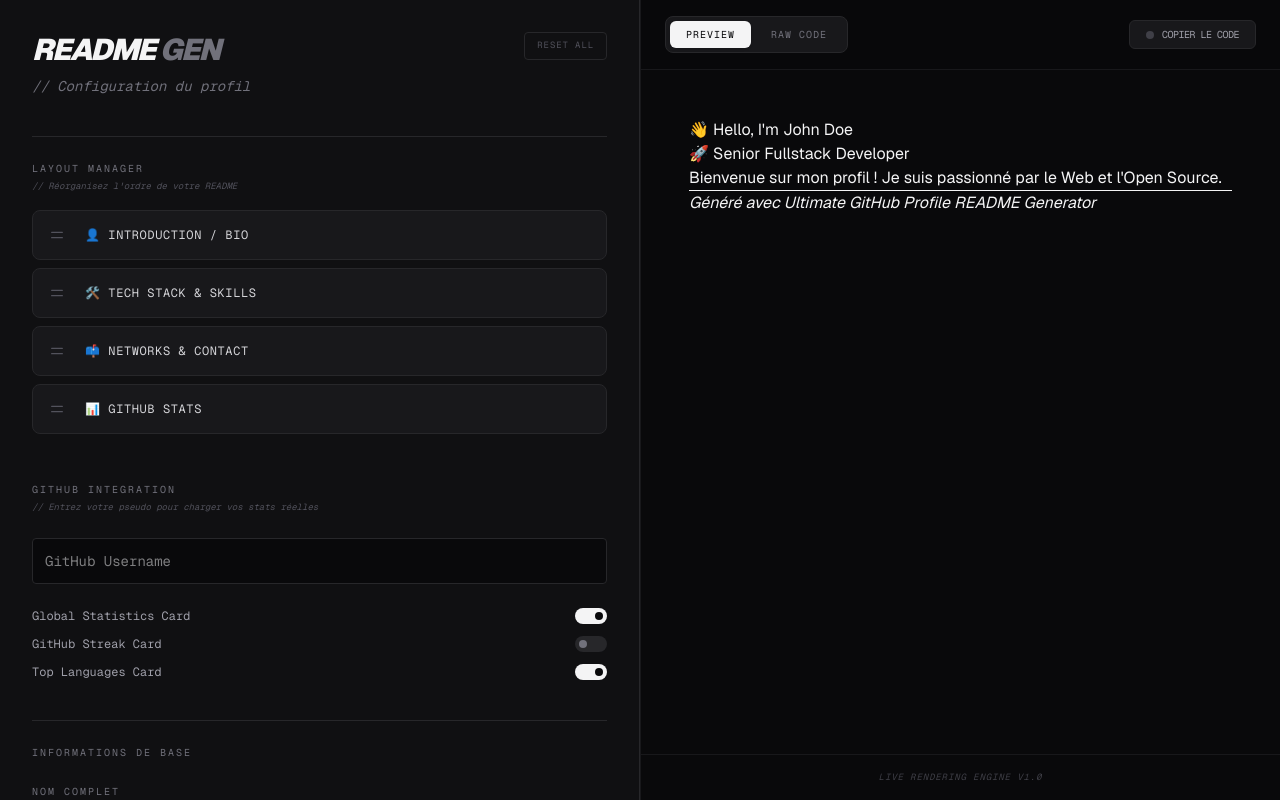
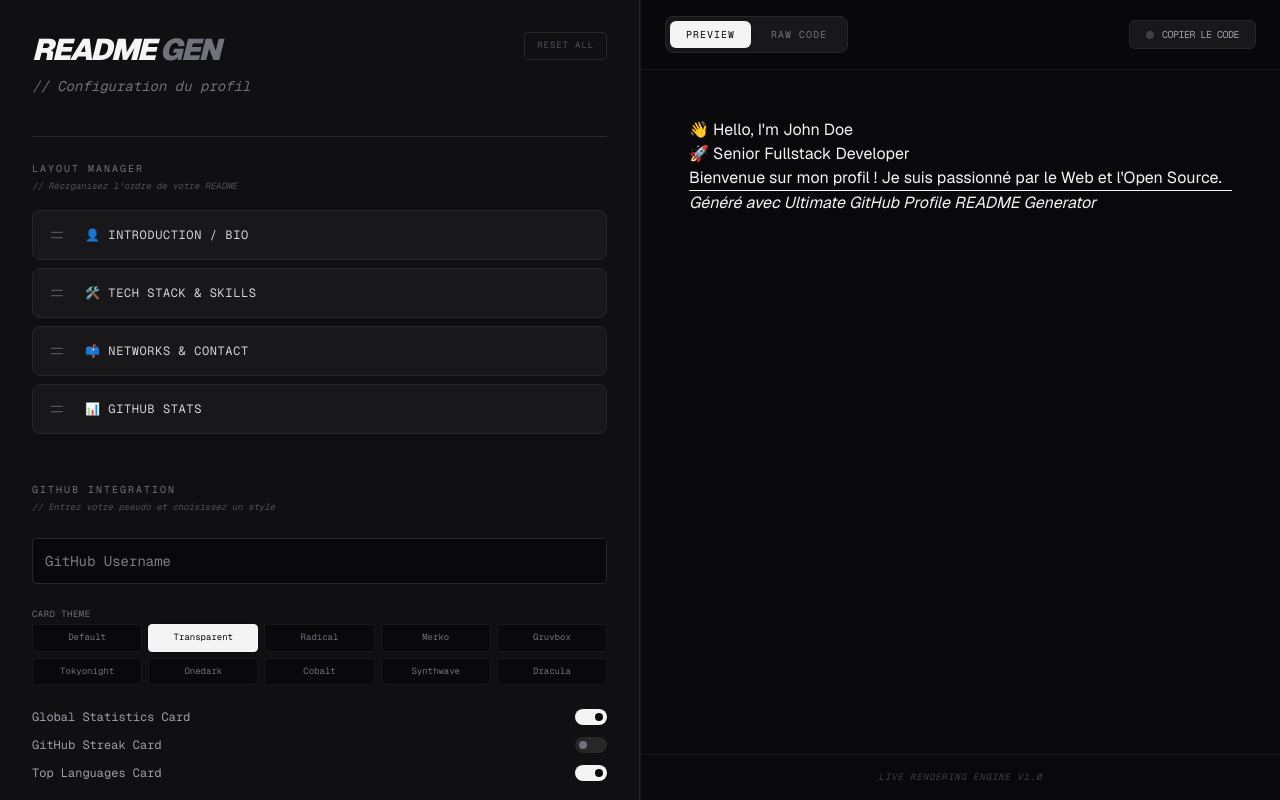
Before and after one commit to D-Seonay/readme-profile-gen, a Next.js app: page / in a window 1280 px wide. Built offline with nearby package versions, Linux system fonts and the light colour scheme.

Commit message:
feat: implement theme selector for GitHub stats cards

```diff
--- a/components/GithubStatsConfig.tsx
+++ b/components/GithubStatsConfig.tsx
@@ -2,13 +2,27 @@
 
 import React from 'react';
 import { useReadmeStore } from '@/store/useReadmeStore';
+
+const THEMES = [
+  { name: 'Default', value: 'default' },
+  { name: 'Transparent', value: 'transparent' },
+  { name: 'Radical', value: 'radical' },
+  { name: 'Merko', value: 'merko' },
+  { name: 'Gruvbox', value: 'gruvbox' },
+  { name: 'Tokyonight', value: 'tokyonight' },
+  { name: 'Onedark', value: 'onedark' },
+  { name: 'Cobalt', value: 'cobalt' },
+  { name: 'Synthwave', value: 'synthwave' },
+  { name: 'Dracula', value: 'dracula' },
+];
 
 export const GithubStatsConfig = () => {
   const {
     githubUsername, setGithubUsername,
     showStatsCard, toggleStatsCard,
     showStreakCard, toggleStreakCard,
-    showTopLanguages, toggleTopLanguages
+    showTopLanguages, toggleTopLanguages,
+    theme, setTheme
   } = useReadmeStore();
 
   return (
@@ -18,10 +32,11 @@ export const GithubStatsConfig = () => {
           GitHub Integration
         </label>
         <p className="text-[9px] font-mono text-zinc-600 italic">
-          // Entrez votre pseudo pour charger vos stats réelles
+          // Entrez votre pseudo et choisissez un style
         </p>
       </header>
 
+      <div className="space-y-4">
         {/* Input Pseudo */}
         <div className="flex flex-col gap-2">
           <input
@@ -31,6 +46,31 @@ export const GithubStatsConfig = () => {
             className="bg-zinc-950 border border-zinc-800 p-3 rounded font-mono text-zinc-100 text-sm focus:outline-none focus:border-zinc-500 transition-colors"
             placeholder="GitHub Username"
           />
+        </div>
+
+        {/* Thèmes Selector */}
+        <div className="space-y-3">
+          <label className="text-[9px] font-mono uppercase text-zinc-500 tracking-wider">
+            Card Theme
+          </label>
+          <div className="grid grid-cols-2 sm:grid-cols-5 gap-1.5">
+            {THEMES.map((t) => (
+              <button
+                key={t.value}
+                onClick={() => setTheme(t.value)}
+                className={`
+                  px-2 py-1.5 text-[9px] font-mono border rounded transition-all truncate
+                  ${theme === t.value
+                    ? 'bg-zinc-100 text-zinc-950 border-zinc-100 shadow-sm'
+                    : 'bg-zinc-950 text-zinc-500 border-zinc-900 hover:border-zinc-700 hover:text-zinc-300'
+                  }
+                `}
+              >
+                {t.name}
+              </button>
+            ))}
+          </div>
+        </div>
       </div>
 
       {/* Toggles Stat Cards */}
--- a/store/useReadmeStore.ts
+++ b/store/useReadmeStore.ts
@@ -14,6 +14,7 @@ interface ReadmeState {
   showStatsCard: boolean;
   showStreakCard: boolean;
   showTopLanguages: boolean;
+  theme: string; // Thème global des stats
   socials: {
     linkedin: string;
     twitter: string;
@@ -33,6 +34,7 @@ interface ReadmeState {
   toggleStatsCard: () => void;
   toggleStreakCard: () => void;
   toggleTopLanguages: () => void;
+  setTheme: (theme: string) => void;
   setSocial: (platform: keyof ReadmeState['socials'], value: string) => void;
   reorderLayout: (activeId: SectionId, overId: SectionId) => void;
 
@@ -49,6 +51,7 @@ const initialState = {
   showStatsCard: true,
   showStreakCard: false,
   showTopLanguages: true,
+  theme: 'transparent',
   socials: {
     linkedin: '',
     twitter: '',
@@ -75,6 +78,7 @@ export const useReadmeStore = create<ReadmeState>()(
       toggleStatsCard: () => set((state) => ({ showStatsCard: !state.showStatsCard })),
       toggleStreakCard: () => set((state) => ({ showStreakCard: !state.showStreakCard })),
       toggleTopLanguages: () => set((state) => ({ showTopLanguages: !state.showTopLanguages })),
+      setTheme: (theme: string) => set({ theme }),
       setSocial: (platform, value) => set((state) => ({
         socials: { ...state.socials, [platform]: value }
       })),
@@ -88,7 +92,7 @@ export const useReadmeStore = create<ReadmeState>()(
       reset: () => set(initialState),
     }),
     {
-      name: 'readme-generator-storage', // Clé dans le localStorage
+      name: 'readme-generator-storage',
       storage: createJSONStorage(() => localStorage),
     }
   )
--- a/utils/generateMarkdown.ts
+++ b/utils/generateMarkdown.ts
@@ -10,6 +10,7 @@ interface StoreData {
   showStatsCard: boolean;
   showStreakCard: boolean;
   showTopLanguages: boolean;
+  theme: string;
   socials: {
     linkedin: string;
     twitter: string;
@@ -20,7 +21,7 @@ interface StoreData {
 }
 
 export const generateMarkdown = (data: StoreData): string => {
-  const { name, title, description, skills, githubUsername, showStatsCard, showStreakCard, showTopLanguages, socials, layout } = data;
+  const { name, title, description, skills, githubUsername, showStatsCard, showStreakCard, showTopLanguages, theme, socials, layout } = data;
 
   // --- Préparateurs de Sections ---
 
@@ -74,9 +75,18 @@ ${description}
 
     let section = '\n### 📊 GitHub Stats\n\n';
     section += '<div align="center">\n\n';
-    if (showStatsCard) section += `![GitHub Stats](https://github-readme-stats.vercel.app/api?username=${githubUsername}&theme=transparent&hide_border=true&show_icons=true)\n`;
-    if (showTopLanguages) section += `![Top Langs](https://github-readme-stats.vercel.app/api/top-langs/?username=${githubUsername}&theme=transparent&hide_border=true&layout=compact)\n`;
-    if (showStreakCard) section += `![GitHub Streak](https://streak-stats.demolab.com/?user=${githubUsername}&theme=transparent&hide_border=true)\n`;
+
+    // Ajout du paramètre de thème à toutes les cartes
+    if (showStatsCard) {
+      section += `![GitHub Stats](https://github-readme-stats.vercel.app/api?username=${githubUsername}&theme=${theme}&hide_border=true&show_icons=true)\n`;
+    }
+    if (showTopLanguages) {
+      section += `![Top Langs](https://github-readme-stats.vercel.app/api/top-langs/?username=${githubUsername}&theme=${theme}&hide_border=true&layout=compact)\n`;
+    }
+    if (showStreakCard) {
+      section += `![GitHub Streak](https://streak-stats.demolab.com/?user=${githubUsername}&theme=${theme}&hide_border=true)\n`;
+    }
+
     section += '\n</div>';
 
     return section;
```
Lines whose indentation alone changed are shown as unchanged.
